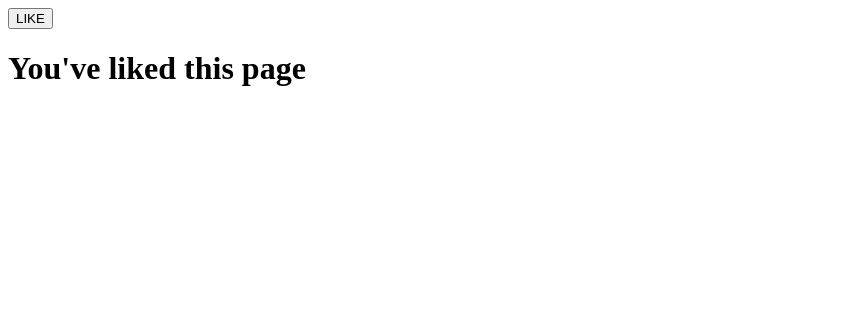
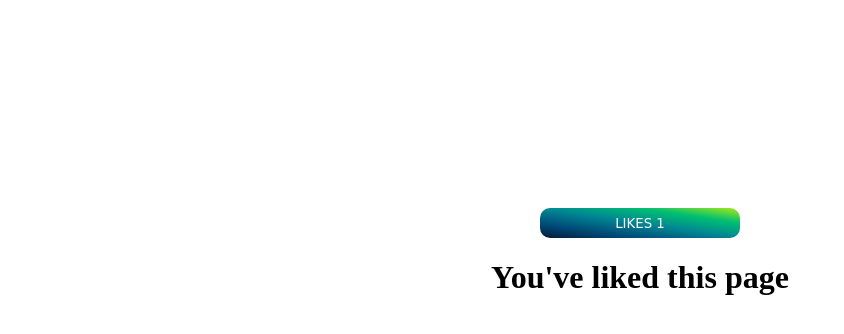
Before and after one commit to VasileRatoi/JavaScript-lessons, a plain HTML site: page Storage like/storage-like.html in a window 1280 px wide. Both pictures are taken after a click on the button "LIKE". Shown: the whole page, without its empty margins (0-844 px from the left). Drawn offline with Linux system fonts and the light colour scheme.

Commit message:
Add files via upload

```diff
--- a/Storage like/storage-like.html
+++ b/Storage like/storage-like.html
@@ -3,28 +3,56 @@
 <head>
   <meta charset="UTF-8">
   <title>Document</title>
+  <style>
+    body{
+      min-width: 300px;
+    }
+    button{
+      width: 200px;
+      height: 30px;
+      margin-top: 200px;
+      margin-left: calc(50% - 100px);
+      outline: none;
+      border: 0;
+      border-radius: 10px;
+      cursor: pointer;
+      background-image: linear-gradient(to right top, #051937, #004d7a, #008793, #00bf72, #a8eb12);
+      color: #fff;
+      font-family: cursive;
+    }
+    button:hover{
+      box-shadow: 1px 1px 1px 0 #777;
+    }
+    h1{
+      text-align: center;
+    }
+  </style>
 </head>
 <body>
 
-  <button onclick="like();">LIKE</button>
+  <button onclick="like();" id="button">LIKE</button>
 
   <script>
+    var button = document.querySelector('button');
     var likes = +localStorage.getItem('liked');
-
+    var h1 = document.createElement('h1');
+    if ( localStorage.getItem( 'liked' ) == null ){
+      button.innerHTML = "LIKE";
+    } else {
+      button.innerHTML = "LIKES " + localStorage.getItem( 'liked' );
+    }
 
     function like(){
       likes++;
       localStorage.setItem( 'liked', likes );
       if( likes >= 1 ){
-        var h1 = document.createElement('h1');
-        document.body.appendChild(h1);
-        h1.innerHTML = "You've liked this page";
+        document.body.appendChild(h1).innerHTML = "You've liked this page";
+        button.innerHTML = "LIKES " + likes;
       }
     }
 
     // De facut sa nu apara multe h1
     // sa apara in buton likeurile: ex Likes 1, Likes 2
-
   </script>
 </body>
 </html>
```
Also changed, not shown: Storage like/HomeWork 07.23.html (added, +35 -0 lines).
